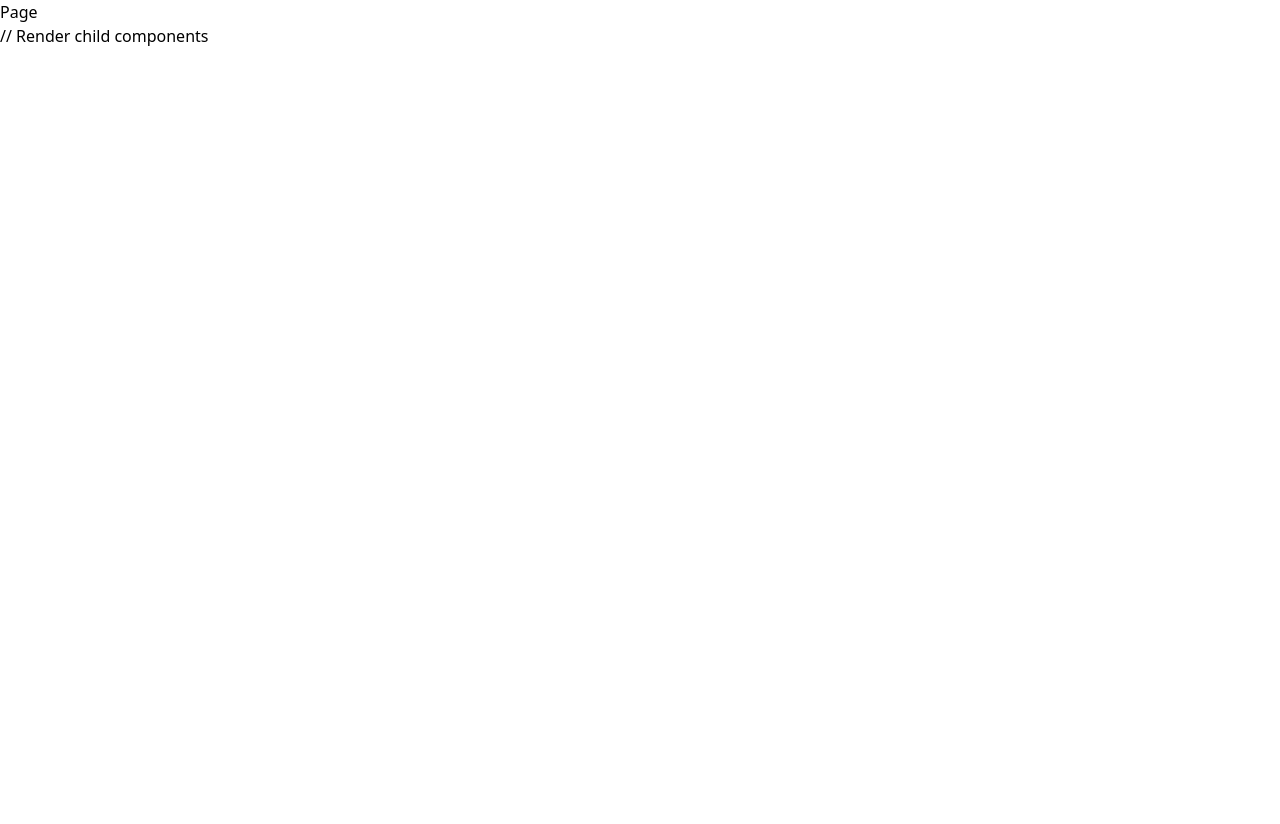
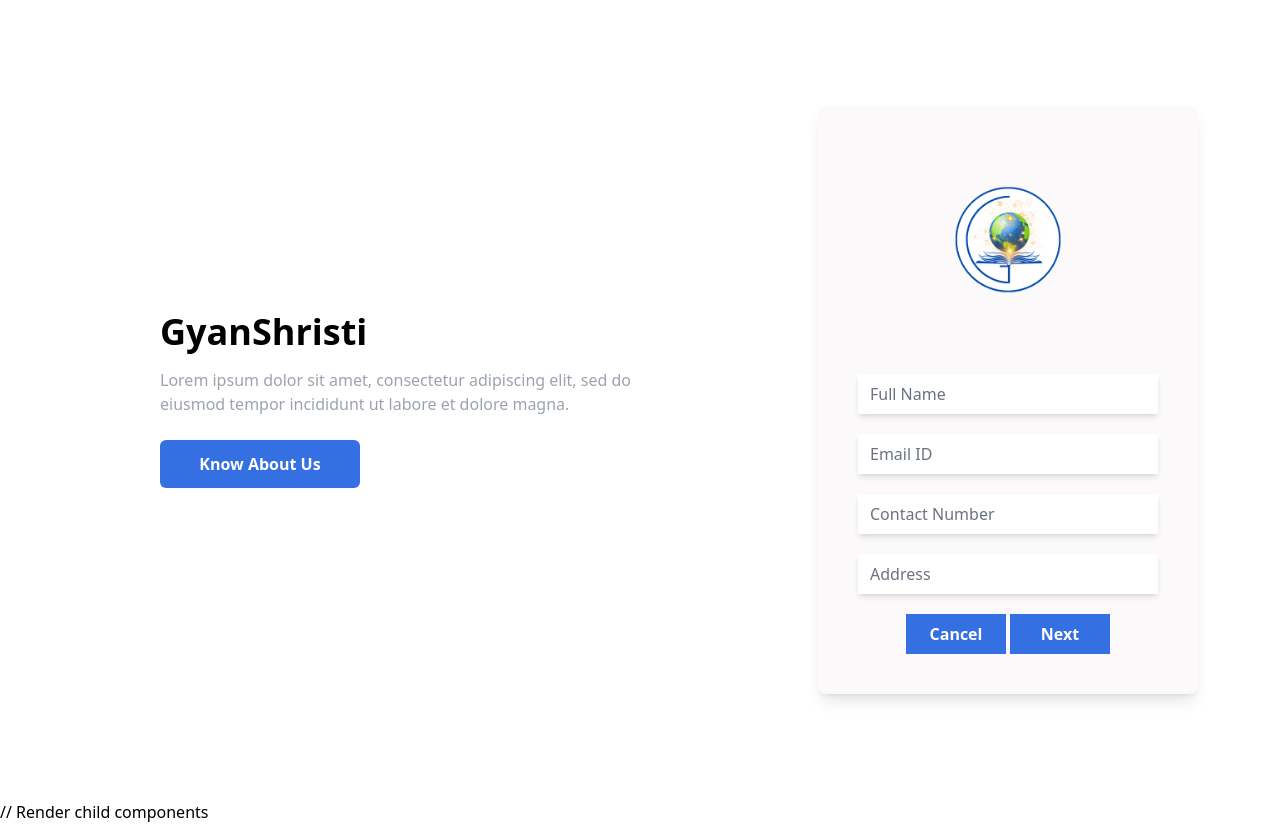
Before and after one commit to manojtsx/GyanShristi-CMS, a Next.js app in the folder client/: page /register in a window 1280 px wide. Before the commit the page ends 800 px from the top, so only its background shows below. Built offline with nearby package versions, Linux system fonts and the light colour scheme.

Commit message:
added register request to the frontend

```diff
--- a/client/src/app/page.tsx
+++ b/client/src/app/page.tsx
@@ -6,7 +6,7 @@ import Image from "next/image";
 export default function Page() {
   return (
     <div>
-      <Register />
+      HomePage
     </div>
   );
 }
--- a/client/src/app/register/page.tsx
+++ b/client/src/app/register/page.tsx
@@ -1,7 +1,10 @@
+import Register from '@/components/Register'
 import React from 'react'
 
 export default function Page() {
   return (
-    <div>Page</div>
+    <>
+      <Register />
+    </>
   )
 }
--- a/client/src/components/Register.tsx
+++ b/client/src/components/Register.tsx
@@ -5,6 +5,10 @@ import Textbox from "./mini-component/Textbox";
 import SmallButton from "./mini-component/SmallButton";
 import SubmitButton from "./mini-component/SubmitButton";
 import Link from "next/link";
+import PasswordBox from "./mini-component/PasswordBox";
+import { useNotifications } from "@/context/NotificationContext";
+
+const API = process.env.NEXT_PUBLIC_BACKEND_API;
 
 interface User {
   name: string;
@@ -13,8 +17,10 @@ interface User {
   address: string;
   username: string;
   password: string;
+  confirm_password: string
 }
 function Register() {
+  const { addNotification } = useNotifications();
   const [isFirstForm, setIsFirstForm] = useState(true);
   const [user, setUser] = useState<User>({
     name: "",
@@ -23,6 +29,7 @@ function Register() {
     address: "",
     username: "",
     password: "",
+    confirm_password: ""
   });
 
   // Handle the input change
@@ -35,6 +42,33 @@ function Register() {
     setIsFirstForm(false);
   };
 
+  // submit the form for registration
+  const handleSubmit = async (e: React.FormEvent<HTMLFormElement>) => {
+    e.preventDefault();
+    try {
+      if (user.password !== user.confirm_password) {
+        throw new Error('Please match the password.')
+      }
+      const res = await fetch(`${API}api/auth/login`, {
+        method: "POST",
+        headers: {
+          'Content-Type': 'application/json'
+        },
+        body: JSON.stringify(user)
+      });
+      const data = await res.json();
+      if (res.status === 400) {
+        throw new Error(data.msg)
+        return;
+      }
+      if (!res.ok) {
+        throw new Error(data.msg)
+      }
+      addNotification(data.msg, 'success');
+    } catch (err: any) {
+      addNotification(err.message, 'error');
+    }
+  }
   return (
     <main className=" flex min-h-screen">
       <div className="flex flex-col items-start justify-center w-1/2 pl-40">
@@ -50,31 +84,31 @@ function Register() {
       <div className="flex justify-center items-center min-h-[90vh] w-1/2 pl-24">
         {isFirstForm ? (
           <form
-            action=""
+            onSubmit={handleSubmit}
             className="flex justify-center items-center flex-col gap-5 bg-[#FBF9F9] p-10 rounded-lg shadow-lg"
           >
             <Logo />
             <Textbox
               name="name"
-              value="name"
-              placeholder="Name"
+              value={user.name}
+              placeholder="Full Name"
               onChange={handleInputChange}
             />
             <Textbox
               name="email"
-              value="email"
+              value={user.email}
               placeholder="Email ID"
               onChange={handleInputChange}
             />
             <Textbox
-              name="Phone_number"
-              value="Phone_Number"
+              name="phone_number"
+              value={user.phone_number}
               placeholder="Contact Number"
               onChange={handleInputChange}
             />
             <Textbox
               name="address"
-              value="address"
+              value={user.address}
               placeholder="Address"
               onChange={handleInputChange}
             />
@@ -94,19 +128,19 @@ function Register() {
             <Logo />
             <Textbox
               name="username"
-              value="username"
+              value={user.username}
               placeholder="Username"
               onChange={handleInputChange}
             />
-            <Textbox
+            <PasswordBox
               name="password"
-              value="password"
+              value={user.password}
               placeholder="Password"
               onChange={handleInputChange}
             />
-            <Textbox
+            <PasswordBox
               name="confirm_password"
-              value="confirm_password"
+              value={user.confirm_password}
               placeholder="Confirm Password"
               onChange={handleInputChange}
             />
```
